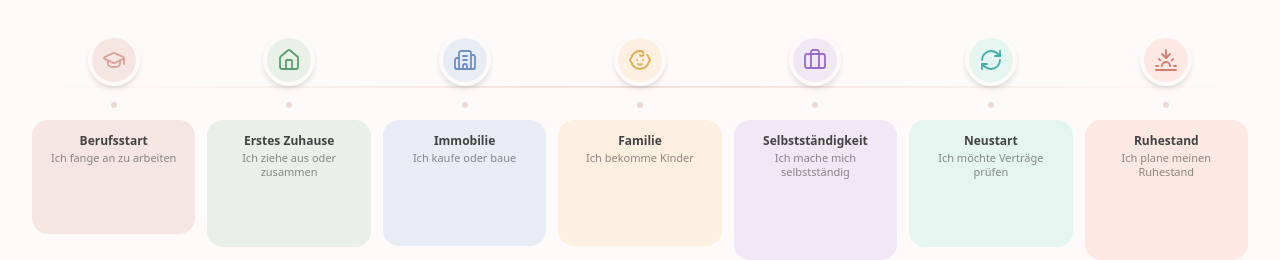
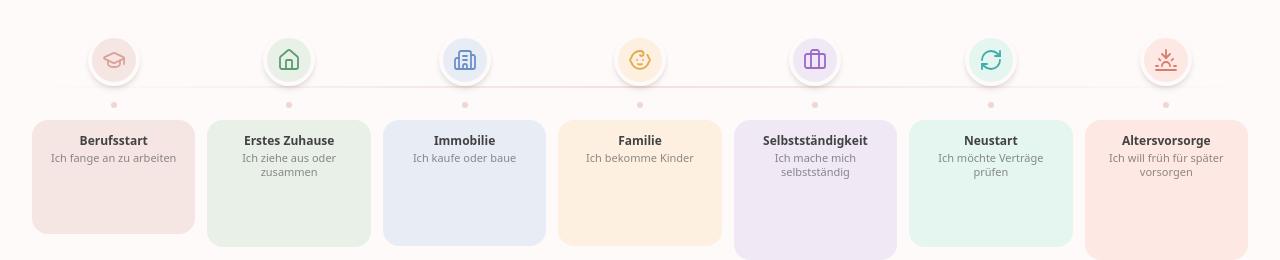
Before and after one commit to Janick97/cristina-croussen, a Next.js app: page / in a window 1280 px wide. Shown: the part 1140-1400 px from the top of the page. Built offline with nearby package versions, Linux system fonts and the light colour scheme; a web font is replaced by a local one.

Commit message:
LifeJourney: Ruhestand -> Altersvorsorge

```diff
--- a/src/components/LifeJourney.tsx
+++ b/src/components/LifeJourney.tsx
@@ -63,8 +63,8 @@ const stations = [
   },
   {
     icon: Sunset,
-    title: "Ruhestand",
-    desc: "Ich plane meinen Ruhestand",
+    title: "Altersvorsorge",
+    desc: "Ich will früh für später vorsorgen",
     detail: "Private Rente, Kapitalauszahlung, Vermögensplanung",
     color: "bg-[#fde8e3]",
     iconColor: "#d97c6e",
```
